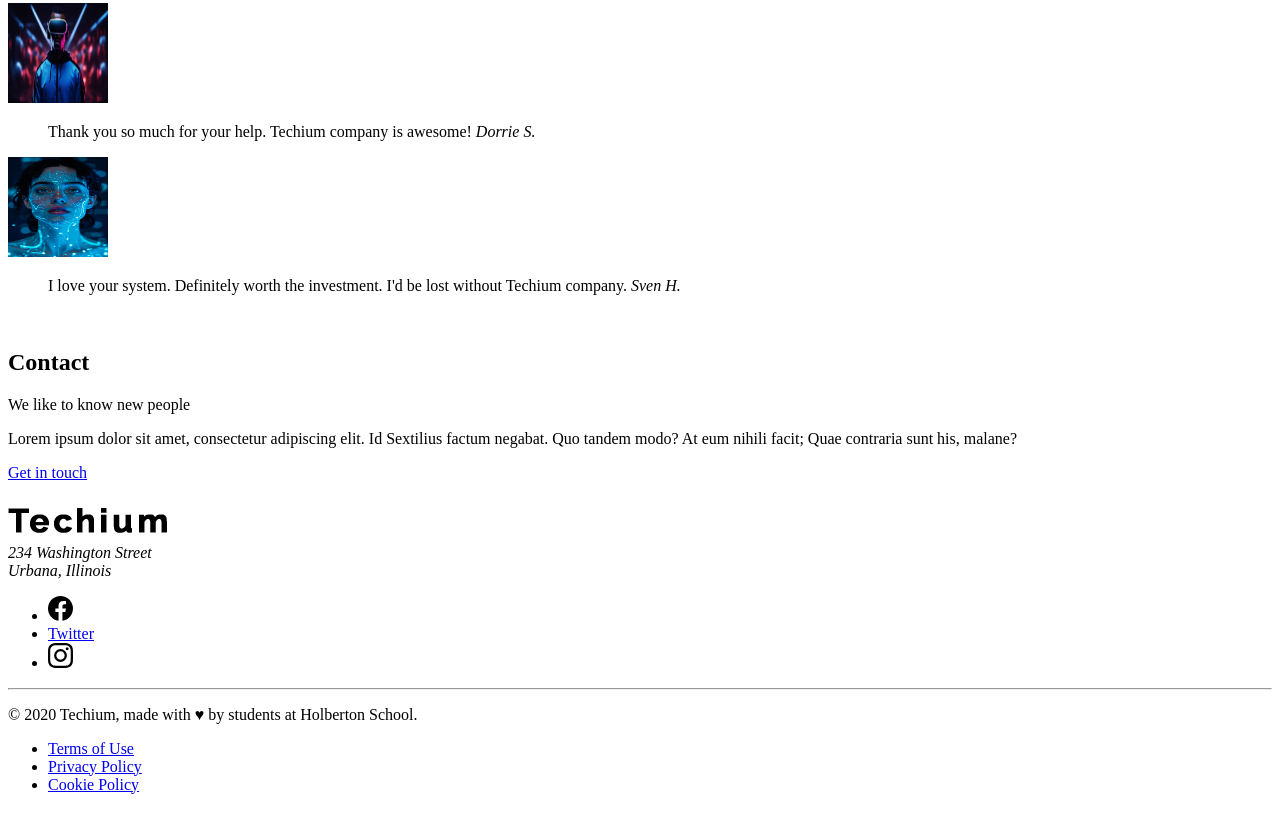
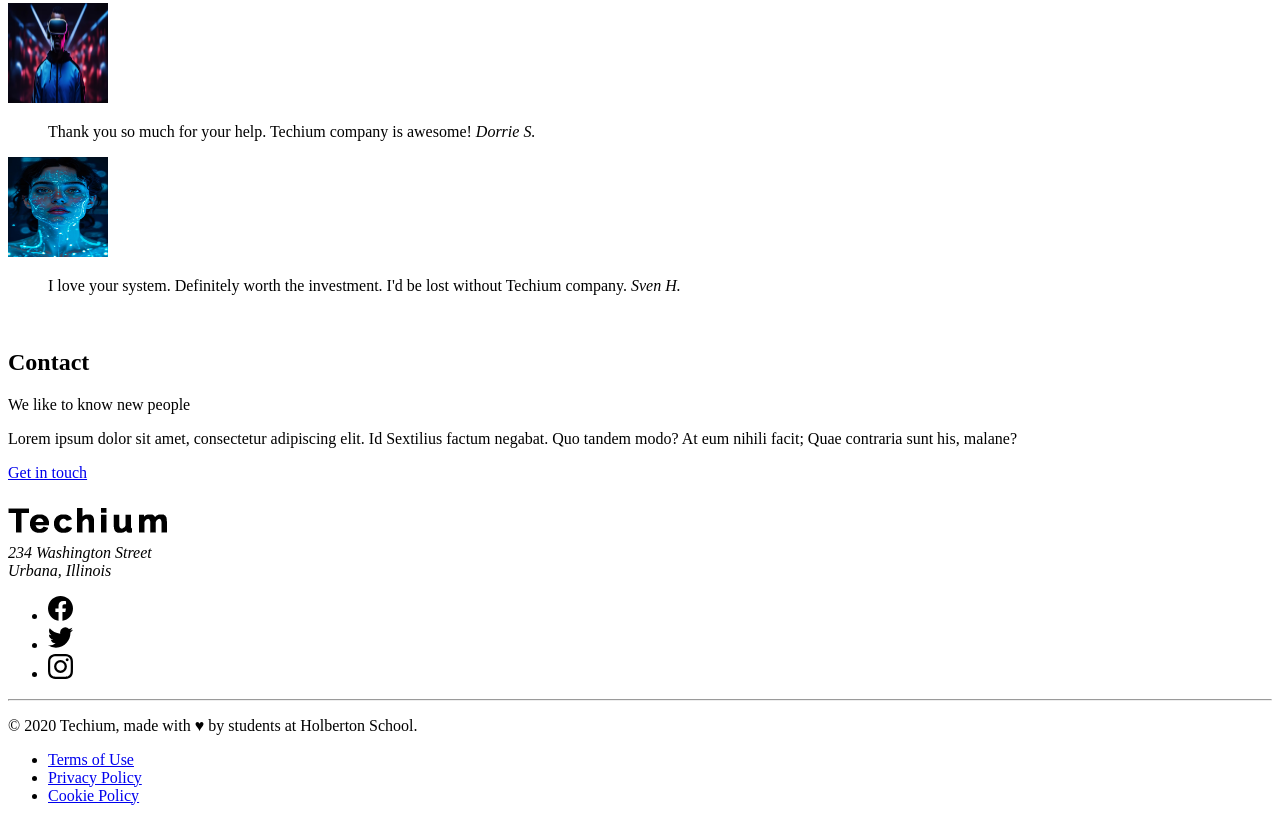
Before and after one commit to CipherShadow-lab/holbertonschool-web_front_end, a plain HTML site: page html_advanced/index.html in a window 1280 px wide. Shown: the part 4730-5551 px from the top of the page. Drawn offline with Linux system fonts and the light colour scheme.

Commit message:
update index.html

```diff
--- a/html_advanced/index.html
+++ b/html_advanced/index.html
@@ -202,14 +202,19 @@
             <address>234 Washington Street<br>Urbana, Illinois</address>
             <div>
                 <ul>
-                   <li><a href="https://www.facebook.com/HolbertonSchool/"><svg viewbox="0 0 24 24" xmlns="http://www.w3.org/2000/svg" width="25" height="25">
+                    <li><a href="https://www.facebook.com/HolbertonSchool/"><svg viewbox="0 0 24 24" xmlns="http://www.w3.org/2000/svg" width="25" height="25">
                         <title>
                         Facebook icon
                         </title>
                         <path d="M23.998 12c0-6.628-5.372-12-11.999-12C5.372 0 0 5.372 0 12c0 5.988 4.388 10.952 10.124 11.852v-8.384H7.078v-3.469h3.046V9.356c0-3.008 1.792-4.669 4.532-4.669 1.313 0 2.686.234 2.686.234v2.953H15.83c-1.49 0-1.955.925-1.955 1.874V12h3.328l-.532 3.469h-2.796v8.384c5.736-.9 10.124-5.864 10.124-11.853z"/>
                         </svg></a></li>
-                        <li><a href="https://twitter.com/holbertonschool">Twitter</a></li>
-                        <li><a href="https://www.instagram.com/holbertonschool/"><svg viewbox="0 0 24 24" xmlns="http://www.w3.org/2000/svg" width="25" height="25">
+                    <li><a href="https://twitter.com/holbertonschool"><svg viewbox="0 0 24 24" xmlns="http://www.w3.org/2000/svg" width="25" height="25">
+                        <title>
+                        Twitter icon
+                        </title>
+                        <path d="M23.954 4.569a10 10 0 0 1-2.825.775 4.958 4.958 0 0 0 2.163-2.723c-.951.555-2.005.959-3.127 1.184a4.92 4.92 0 0 0-8.384 4.482C7.691 8.094 4.066 6.13 1.64 3.161a4.822 4.822 0 0 0-.666 2.475c0 1.71.87 3.213 2.188 4.096a4.904 4.904 0 0 1-2.228-.616v.061a4.923 4.923 0 0 0 3.946 4.827 4.996 4.996 0 0 1-2.212.085 4.937 4.937 0 0 0 4.604 3.417 9.868 9.868 0 0 1-6.102 2.105c-.39 0-.779-.023-1.17-.067a13.995 13.995 0 0 0 7.557 2.209c9.054 0 13.999-7.496 13.999-13.986 0-.209 0-.42-.015-.63a9.936 9.936 0 0 0 2.46-2.548l-.047-.02z"/>
+                        </svg></a></li>
+                    <li><a href="https://www.instagram.com/holbertonschool/"><svg viewbox="0 0 24 24" xmlns="http://www.w3.org/2000/svg" width="25" height="25">
                         <title>
                         Instagram icon
                         </title>
```
